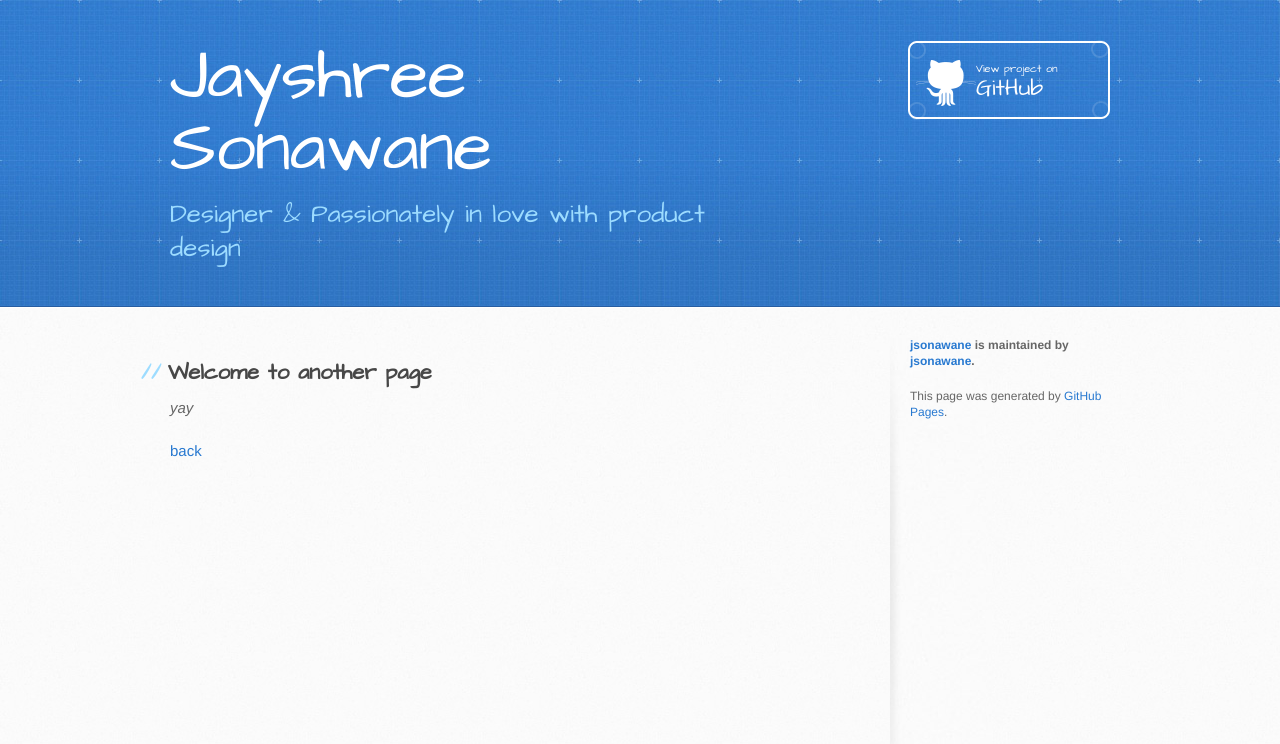
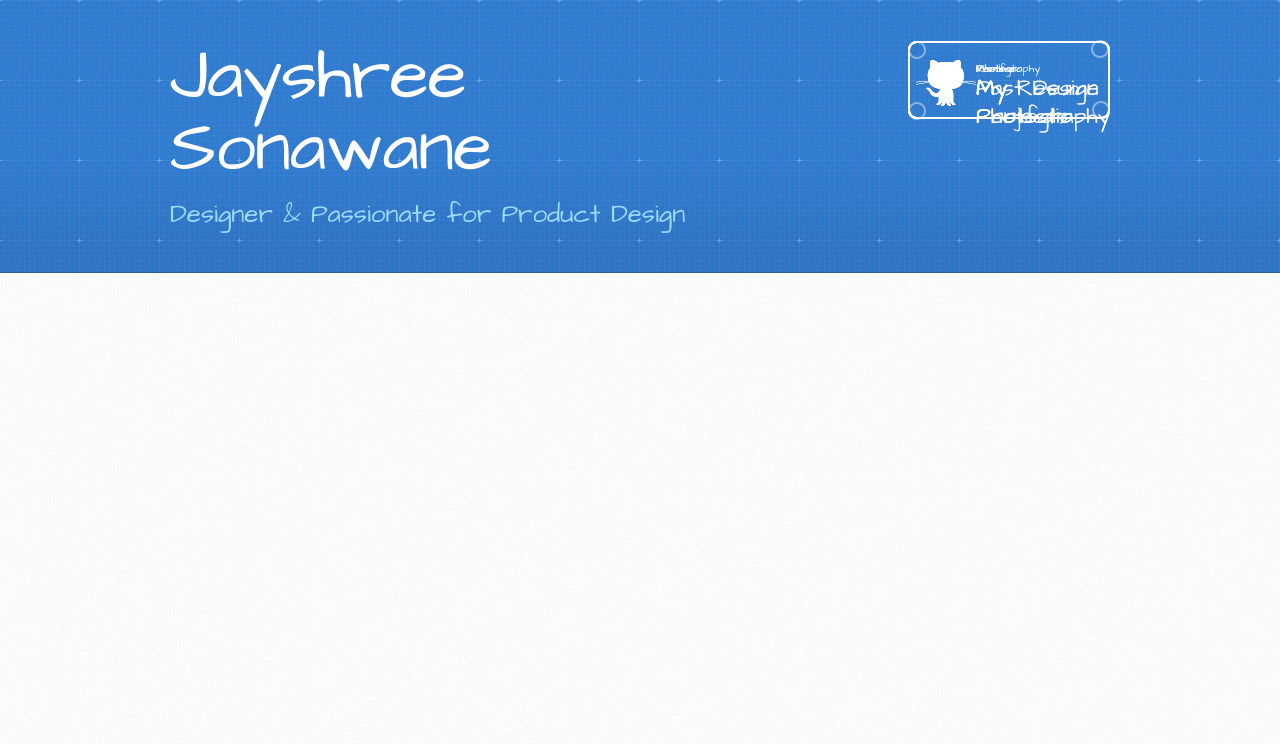
Before and after one commit to jsonawane/jsonawane, a Jekyll site: the page built from another-page.md, in a window 1280 px wide. Shown: the top 744 px of the page. Built offline with Jekyll 4.4.1, drawn with Linux system fonts in a browser that asks for light colours; our own code applies the rules of GitHub Pages for plain Markdown files.

Commit message:
initial info

```diff
--- a/_layouts/default.html
+++ b/_layouts/default.html
@@ -19,18 +19,16 @@
     <header>
       <div class="inner">
         <a href="{{ '/' | absolute_url }}">
-          <h1>{{ site.title | default: site.github.repository_name }}</h1>
+          <h1>Jayshree Sonawane</h1>
         </a>
-        <h2>{{ site.description | default: site.github.project_tagline }}</h2>
-        {% if site.github.is_project_page %}
-          <a href="{{ site.github.repository_url }}" class="button"><small>View project on</small> GitHub</a>
-        {% endif %}
-        {% if site.github.is_user_page %}
-          <a href="{{ site.github.repository_url }}" class="button"><small>Follow me on</small> GitHub</a>
-        {% endif %}
+        <h2>Designer & Passionate for Product Design</h2>
+          <a href="{{ site.github.repository_url }}" class="button"><small>Portfolio</small> My Portfolio</a>
+	  <a href="{{ site.github.repository_url }}" class="button"><small>Resume</small> My Resume</a>
+	  <a href="{{ site.github.repository_url }}" class="button"><small>Work</small> Past Design Projects</a>
+	  <a href="{{ site.github.repository_url }}" class="button"><small>Photography</small> My Photography</a>
       </div>
     </header>
-
+<!--
     <div id="content-wrapper">
       <div class="inner clearfix">
         <section id="main-content">
@@ -68,5 +66,6 @@
         ga('send', 'pageview');
       </script>
     {% endif %}
+ !-->
   </body>
 </html>
```
